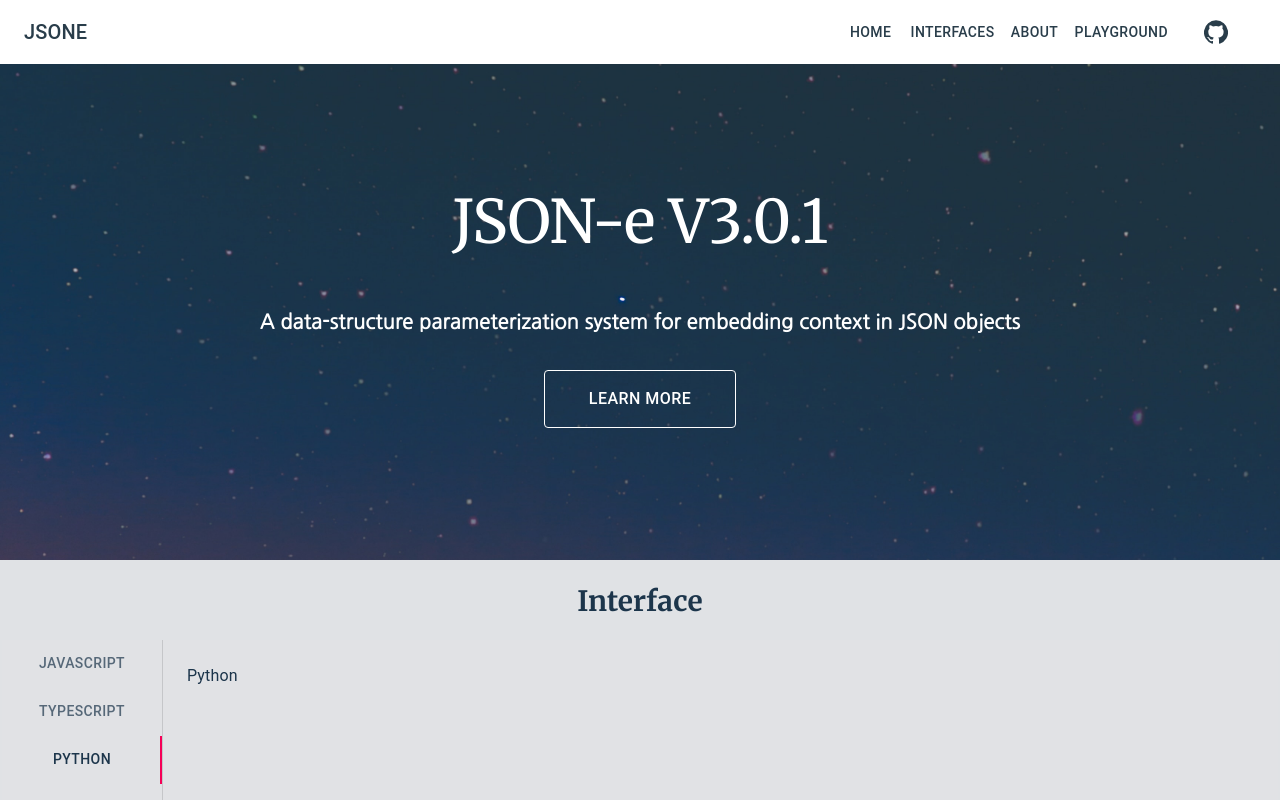
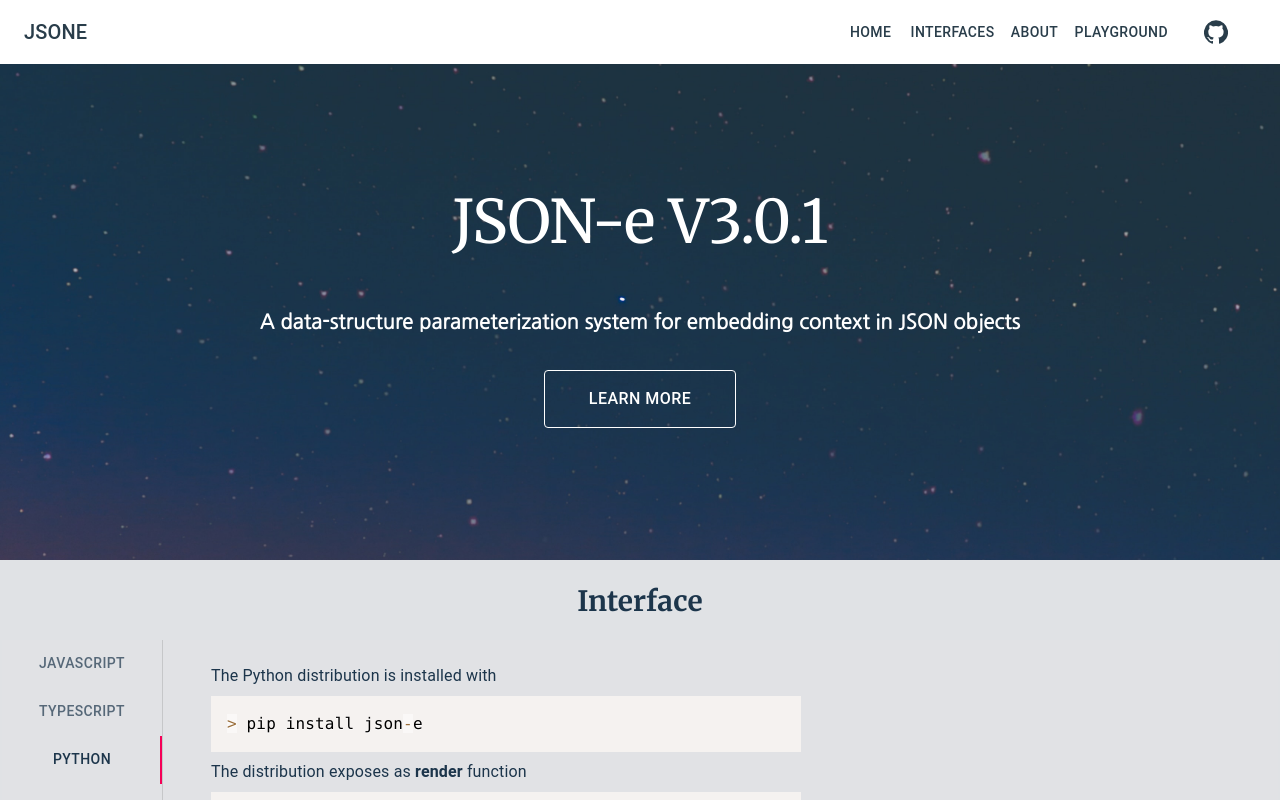
Before and after one commit to aimenbatool/jsone-docs, a React app: page / in a window 1280 px wide. Both pictures are taken after a click on the tab "PYTHON". Shown: the top 800 px of the page. Built offline with nearby package versions, Linux system fonts and the light colour scheme; the HTML template or start-up script is replaced by a standard one.

Commit message:
Add Python content

```diff
--- a/src/components/InterfaceTabs.jsx
+++ b/src/components/InterfaceTabs.jsx
@@ -9,6 +9,7 @@ import { makeStyles } from '@material-ui/core/styles';
 import { Box } from '@material-ui/core/';
 import JavaScript from './interfaceContent/JavaScript';
 import TypeScript from './interfaceContent/TypeScript';
+import Python from './interfaceContent/Python';
 
 const TabPanel = (props) => {
   const {
@@ -90,7 +91,7 @@ const InterfaceTabs = () => {
           <TypeScript />
         </TabPanel>
         <TabPanel value={value} index={2}>
-          Python
+          <Python />
         </TabPanel>
         <TabPanel value={value} index={3}>
           GoLang
--- /dev/null
+++ b/src/components/interfaceContent/Python.jsx
@@ -0,0 +1,41 @@
+import React from 'react';
+import { Box, Container } from '@material-ui/core';
+import { Prism as SyntaxHighlighter } from 'react-syntax-highlighter';
+import { prism } from 'react-syntax-highlighter/dist/esm/styles/prism';
+
+const Python = () => {
+  const installation = '> pip install json-e';
+  const importGuide = `import jsone
+template = {"a": {"$eval": "foo.bar"}}
+context = {"foo": {"bar": "zoo"}}
+print(jsone.render(template, context))  # -> {"a": "zoo"}`;
+  const customFunction = `template = {"$eval": "foo(1)"}
+template = {"$eval": "foo(1)"}
+print(jsone.render(template, context))  # -> 3`;
+
+  return (
+    <Container>
+      <Box>
+        The Python distribution is installed with
+        <SyntaxHighlighter language="python" style={prism}>
+          { installation }
+        </SyntaxHighlighter>
+
+        The distribution exposes as
+        <b> render </b>
+        function
+        <SyntaxHighlighter language="python" style={prism}>
+          { importGuide }
+        </SyntaxHighlighter>
+
+        and also allows custom functions in the context:
+        <SyntaxHighlighter language="python" style={prism}>
+          { customFunction }
+        </SyntaxHighlighter>
+
+      </Box>
+    </Container>
+  );
+};
+
+export default Python;
```
